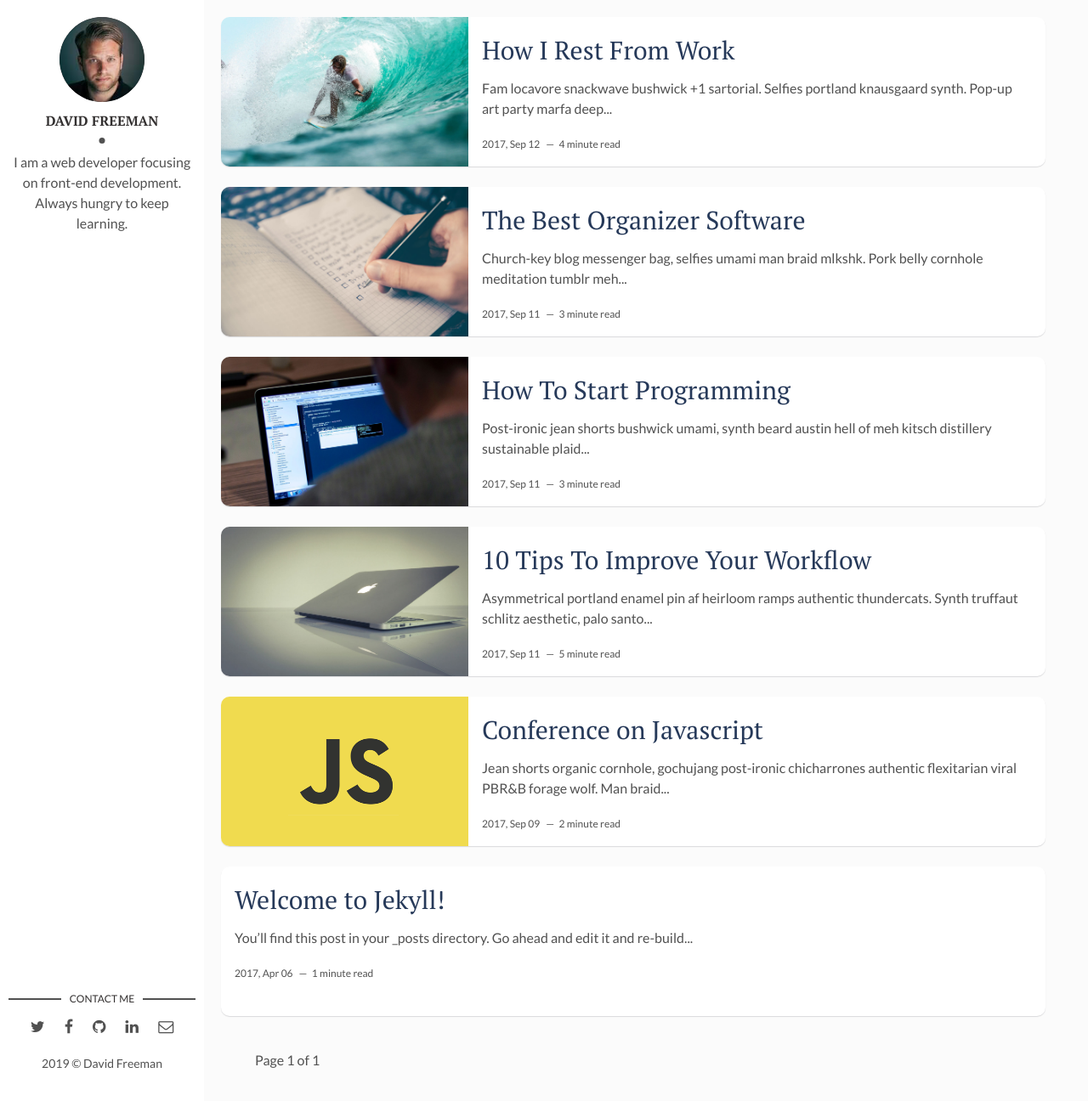
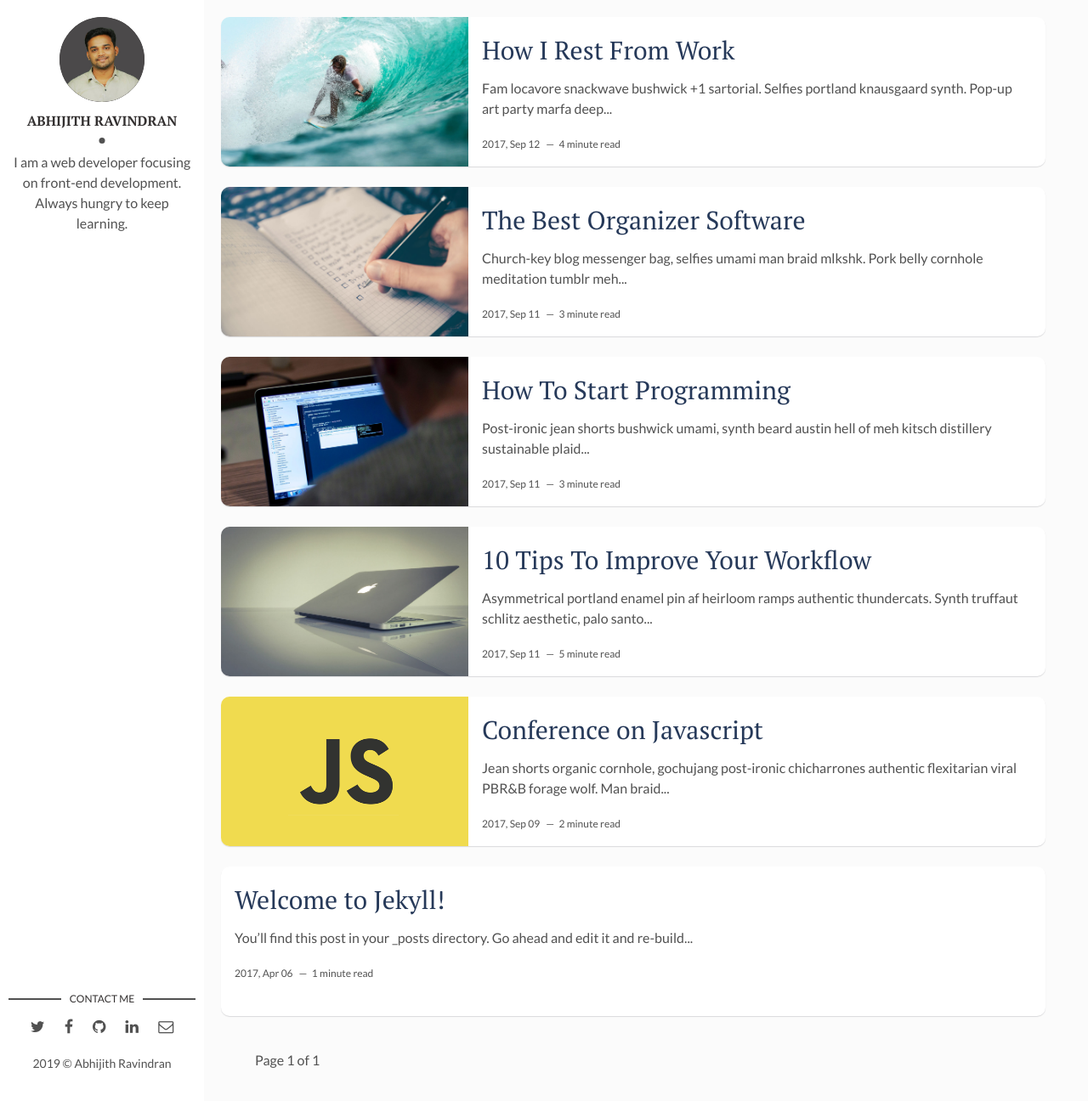
Before and after one commit to AbhijithRavindran/blog, a Jekyll site: the page built from index.html, in a window 1280 px wide and 1296 px high. Shown: the whole window at 85% size. Built offline with Jekyll 4.4.1, drawn with Linux system fonts in a browser that asks for light colours; the list of posts is cut into pages by our own code.

Commit message:
initial
initial commit

```diff
--- a/_config.yml
+++ b/_config.yml
@@ -1,16 +1,16 @@
-title: Hello, world! I'm David Freeman
+title: Hello, world! I'm Abhijith Ravindran
 description: > # this means to ignore newlines until "baseurl:"
   Write an awesome description for your new site here. You can edit this
   line in _config.yml. It will appear in your document head meta (for
   Google search results) and in your feed.xml site description.
 permalink: ':title/'
-baseurl: "/flexible-jekyll" # the subpath of your site, e.g. /blog
+baseurl: "/blog" # the subpath of your site, e.g. /blog
 url: "" # the base hostname & protocol for your site, e.g. http://example.com
 site-twitter: #if your site has a twitter account, enter it here
 
 # Author Settings
-author: David Freeman # add your name
-author-img: david-freeman.jpg # add your photo
+author: Abhijith Ravindran # add your name
+author-img: abhijith-ravindran.jpg # add your photo
 about-author: I am a web developer focusing on front-end development. Always hungry to keep learning. # add description
 social-twitter: # add your Twitter handle
 social-facebook: # add your Facebook handle
```
Also changed, not shown: assets/img/abhijith-ravindran.jpg (added).
